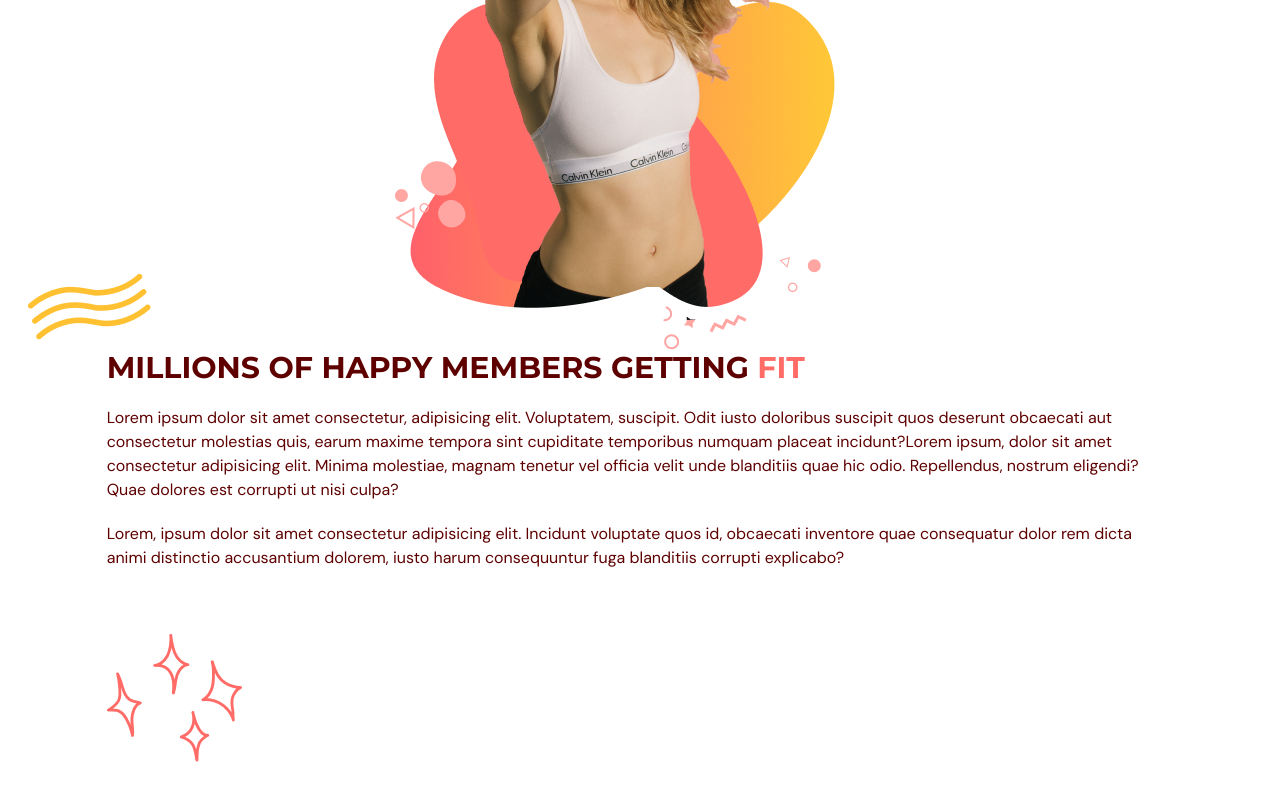
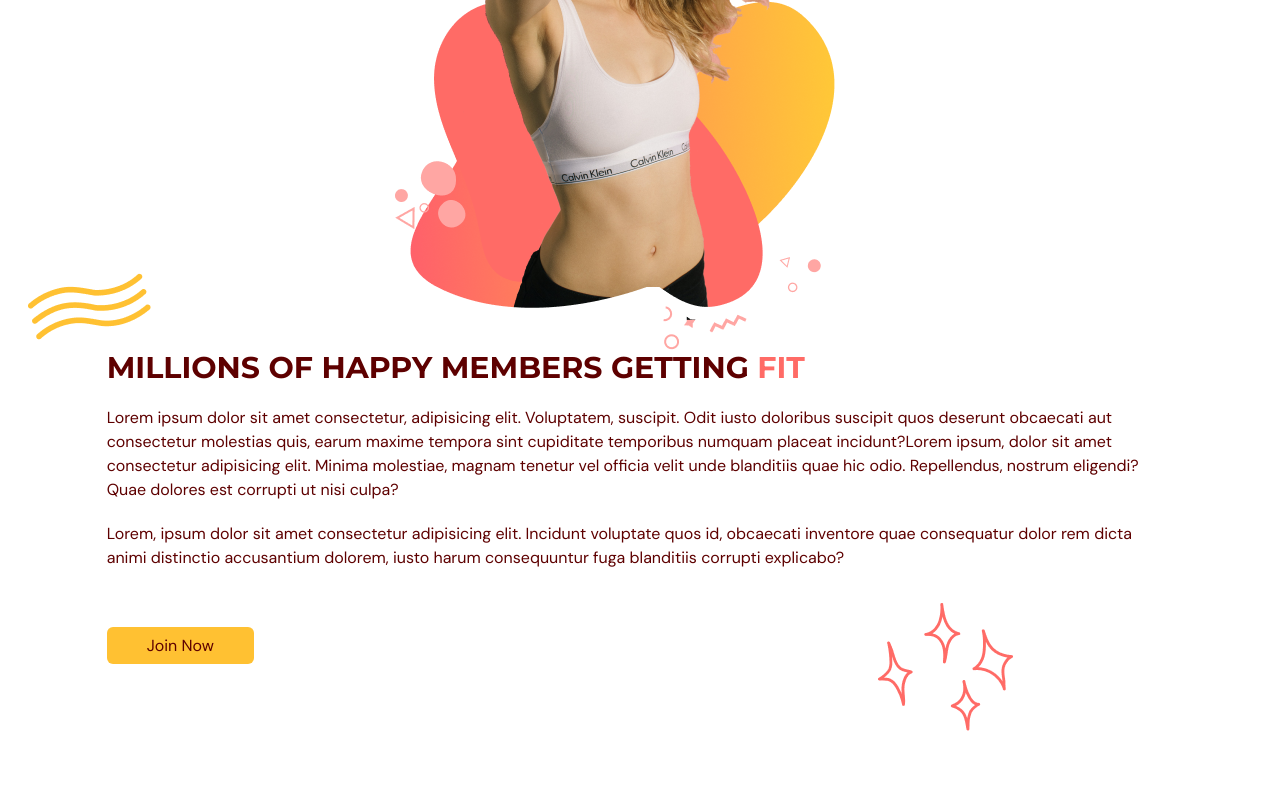
Before and after one commit to mirage109/gym-typescript, a React (Vite) app: page / in a window 1280 px wide. Shown: the part 1743-2543 px from the top of the page. After the commit the page ends 2481 px from the top, so only its background shows below. Built offline with nearby package versions, Linux system fonts and the light colour scheme.

Commit message:
feat: more

```diff
--- a/src/scenes/benefits/index.tsx
+++ b/src/scenes/benefits/index.tsx
@@ -91,7 +91,11 @@ const Benefits = ({ setSelectedPage }: Props) => {
           ))}
         </motion.div>
         <div>
-          <img className="mx-auto" alt="benefits-page-graphic" src={BenefitsPageGraphic}/>
+          <img
+            className="mx-auto"
+            alt="benefits-page-graphic"
+            src={BenefitsPageGraphic}
+          />
           <div>
             <div className="relative">
               <div className="before:absolute before:-top-20 before:-left-20 before:z-[1] before:content-abstractwaves">
@@ -122,8 +126,10 @@ const Benefits = ({ setSelectedPage }: Props) => {
               </p>
             </div>
             <div className="relative mt-16">
-              <div className="before:absolute before:-bottom-20 before:right-40 before:z-[-1] content-sparkles">
-                <ActionButton setSelectedPage={setSelectedPage}>Join Now</ActionButton>
+              <div className="before:absolute before:-bottom-20 before:right-40 before:z-[-1] before:content-sparkles">
+                <ActionButton setSelectedPage={setSelectedPage}>
+                  Join Now
+                </ActionButton>
               </div>
             </div>
           </div>
```
